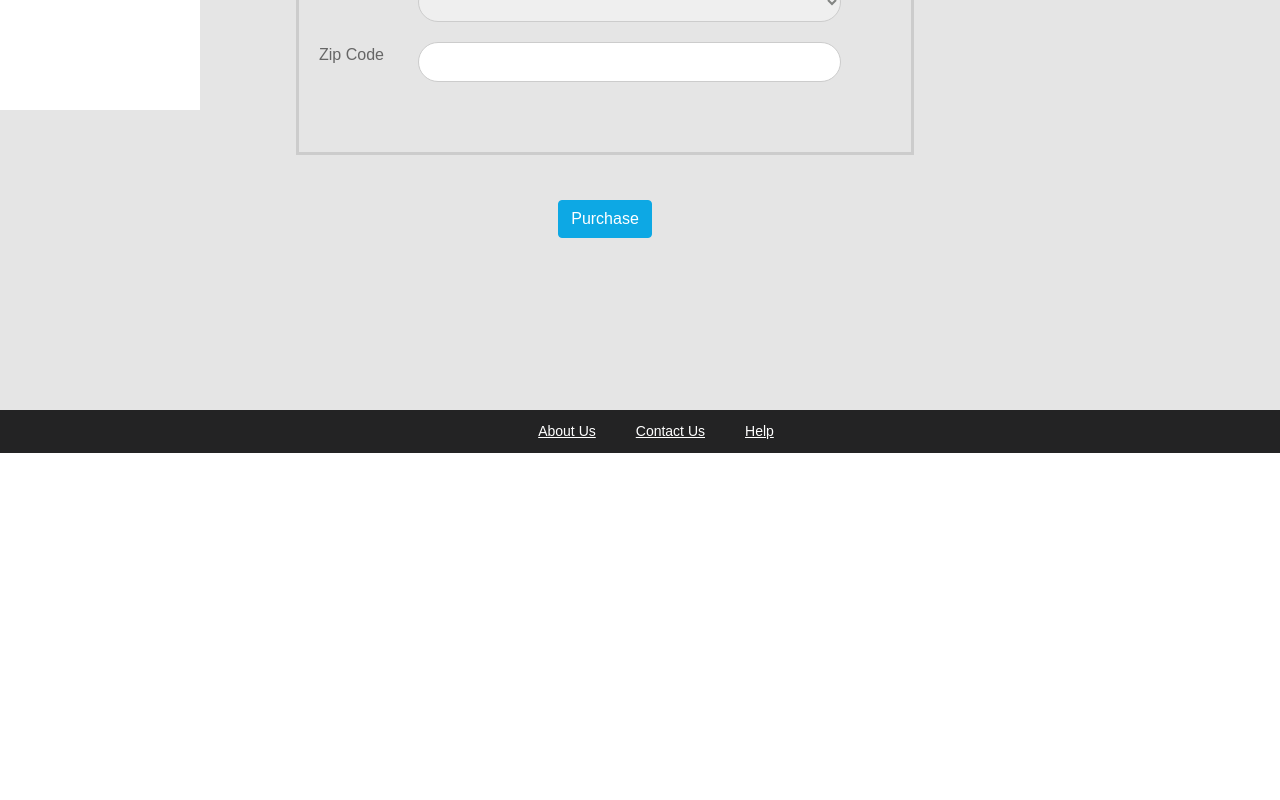
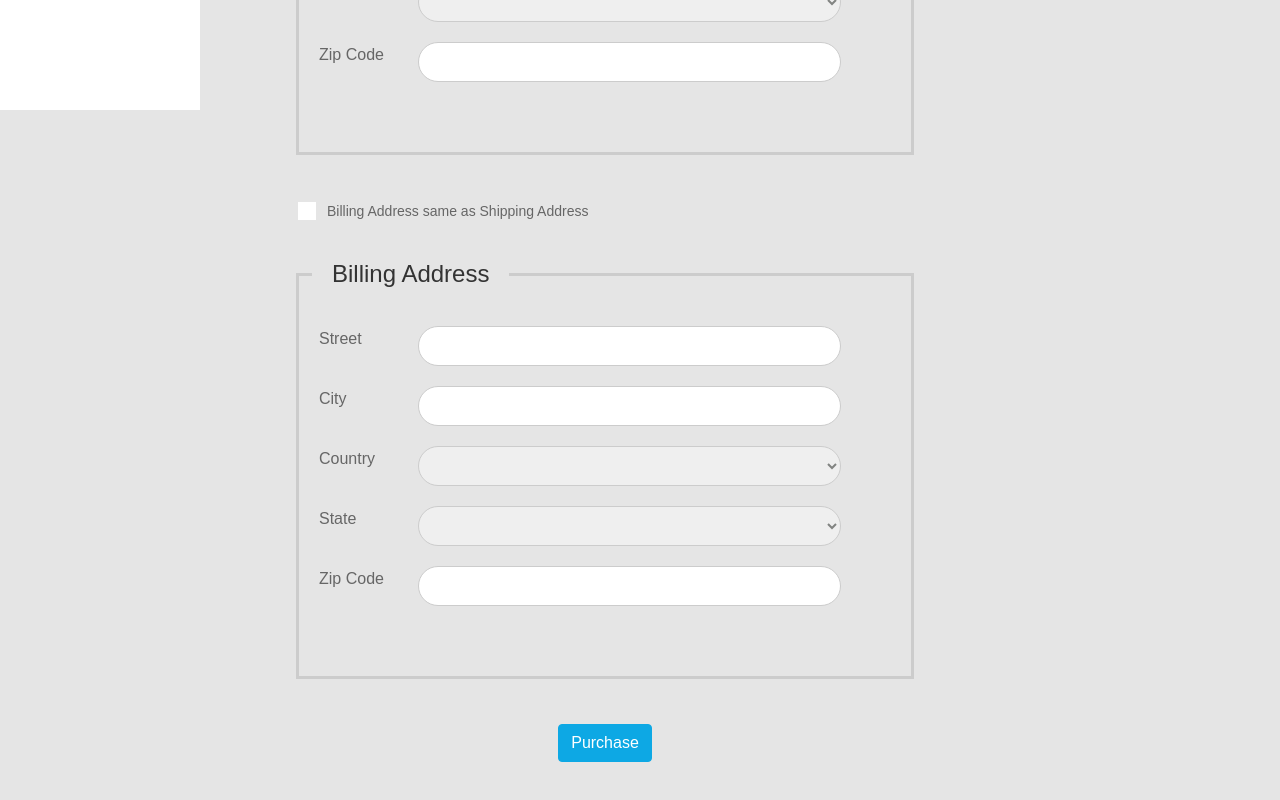
Before and after one commit to abnertorres58/ecomerce-project-angular-springboot-mysql, an Angular app in the folder 03-frontend/angular-ecommerce/: page /checkout in a window 1280 px wide. Shown: the part 690-1490 px from the top of the page. Before the commit the page ends 1143 px from the top, so only its background shows below. Built offline with nearby package versions, Linux system fonts and the light colour scheme; no server answers.

Commit message:
Angular Project - Checkout Form Layout - Billing Address

```diff
--- a/03-frontend/angular-ecommerce/src/app/components/checkout/checkout.component.html
+++ b/03-frontend/angular-ecommerce/src/app/components/checkout/checkout.component.html
@@ -92,6 +92,69 @@
 
         </div>
 
+        <!-- Add check box to copy shipping billing -->
+        <div class="input-space">
+          <label class="au-checkbox">
+            <input type="checkbox" (change)="copyShippingAddressToBillingAddress($event)">
+            <span class="au-checkmark"></span>Billing Address same as Shipping Address
+          </label>
+        </div>
+
+        <!-- Billing Address -->
+        <div formGroupName="billingAddress" class="form-area">
+          <h3>Billing Address</h3>
+
+          <div class="row">
+            <div class="col-md-2"><label>Street</label></div>
+            <div class="col-md-9">
+              <div class="input-space">
+                <input formControlName="street" type="text">
+              </div>
+            </div>
+          </div>
+
+          <div class="row">
+            <div class="col-md-2"><label>City</label></div>
+            <div class="col-md-9">
+              <div class="input-space">
+                <input formControlName="city" type="text">
+              </div>
+            </div>
+          </div>
+
+          <div class="row">
+            <div class="col-md-2"><label>Country</label></div>
+            <div class="col-md-9">
+              <div class="input-space">
+                <select formControlName="country">
+                  <option>TO DO</option>
+                </select>
+              </div>
+            </div>
+          </div>
+
+          <div class="row">
+            <div class="col-md-2"><label>State</label></div>
+            <div class="col-md-9">
+              <div class="input-space">
+                <select formControlName="state">
+                  <option>TO DO</option>
+                </select>
+              </div>
+            </div>
+          </div>
+
+          <div class="row">
+            <div class="col-md-2"><label>Zip Code</label></div>
+            <div class="col-md-9">
+              <div class="input-space">
+                <input formControlName="zipCode" type="text">
+              </div>
+            </div>
+          </div>
+
+        </div>
+
         <!-- Submit button -->
         <div class="text-center">
           <button type="submit" class="btn btn-info">Purchase</button>
--- a/03-frontend/angular-ecommerce/src/app/components/checkout/checkout.component.ts
+++ b/03-frontend/angular-ecommerce/src/app/components/checkout/checkout.component.ts
@@ -46,6 +46,19 @@
     });
   }
 
+
+  // @ts-ignore
+  copyShippingAddressToBillingAddress(event) {
+    if(event.target.checked) {
+      console.log(event);
+      // @ts-ignore
+      this.checkoutFormGroup.controls.billingAddress.setValue(this.checkoutFormGroup.controls.shippingAddress.value);
+    } else {
+      // @ts-ignore
+      this.checkoutFormGroup.controls.billingAddress.reset();
+    }
+  }
+
   onSubmit() {
     console.log("Handling the submit button");
     // @ts-ignore
@@ -53,4 +66,6 @@
     // @ts-ignore
     console.log("The mail address is " + this.checkoutFormGroup.get('customer').value.email);
   }
+
+
 }
```
